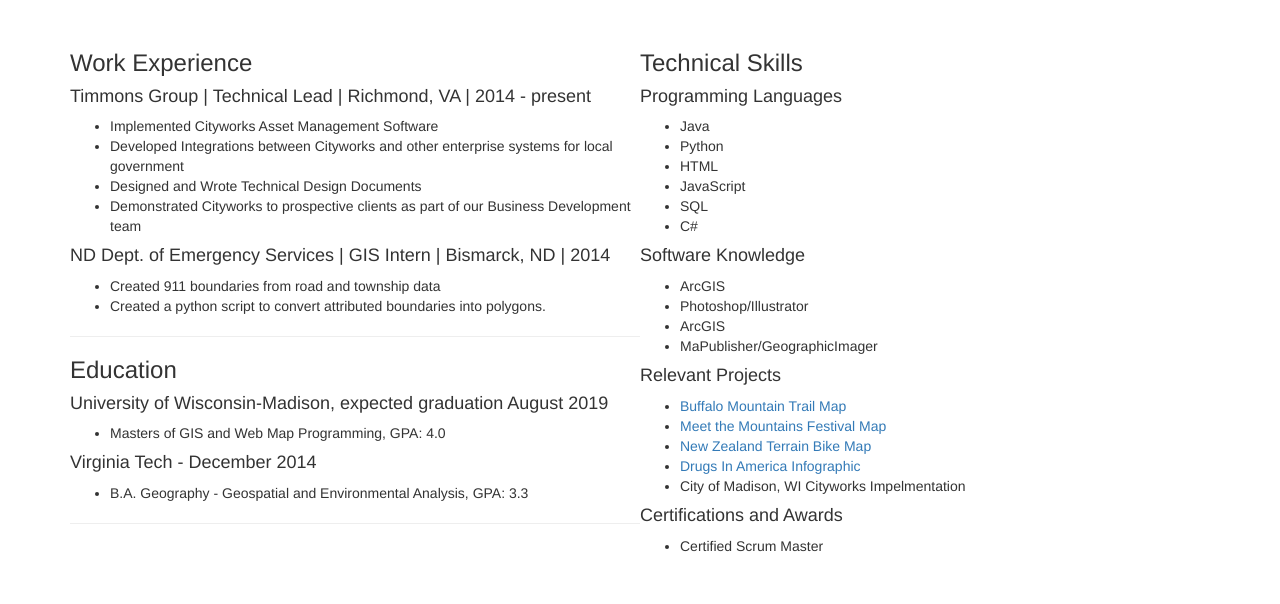
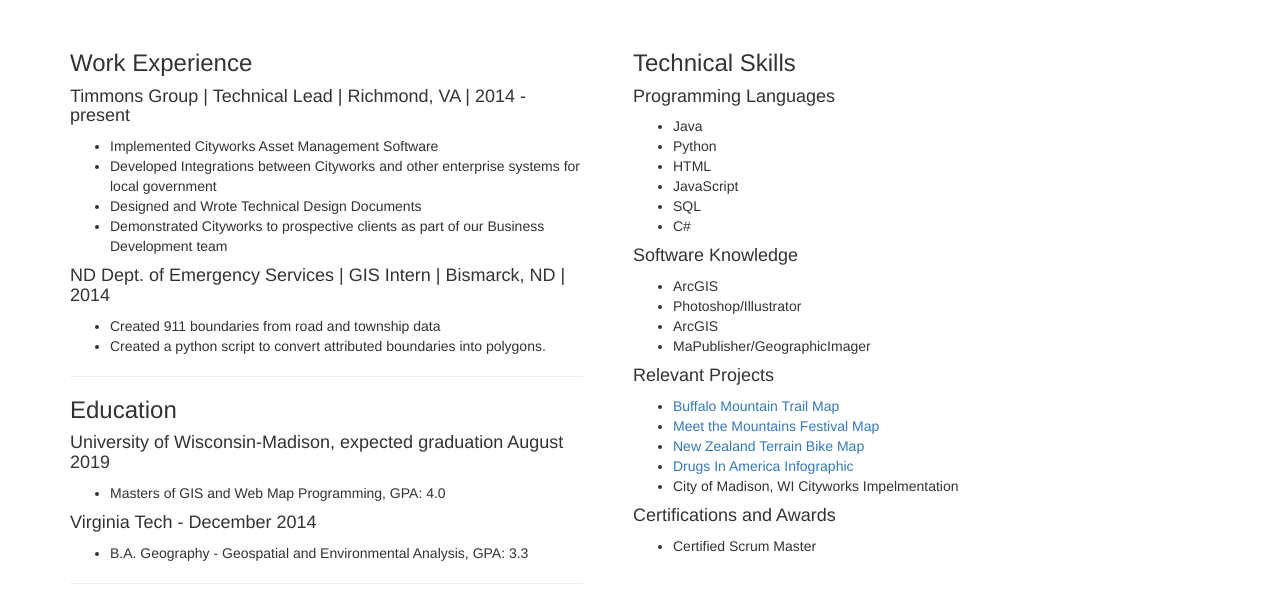
Before and after one commit to Ketchem/Portfolio, a plain HTML site: page resume.html in a window 1280 px wide. Shown: the part 267-871 px from the top of the page. Before the commit the page ends 833 px from the top, so only its background shows below. Drawn offline with Linux system fonts and the light colour scheme.

Commit message:
Updated Resume Column Spacing

```diff
--- a/css/style.css
+++ b/css/style.css
@@ -70,7 +70,7 @@
 
 /*********** Banner **********************/
 .jumbotron{
-    background-image: url("../assets/banner3.png");
+    background-image: url("../assets/banner3-100.jpg");
     text-align: left;
 }
 
@@ -84,8 +84,17 @@
 /********** Resume *******************/
 #resume{
     display: flex;
+    flex-wrap: wrap;
 }
 
 .rescol{
-    width:50%
+    width:50%;
 }
+
+#col1{
+    width:45%;
+}
+
+#col2 {
+    padding-left: 50px;
+}
--- a/resume.html
+++ b/resume.html
@@ -40,7 +40,7 @@
     </div>
 
     <div class="container" id = "resume">
-        <div class="rescol">
+        <div class="rescol" id = "col1">
             <h3>Work Experience</h3>
             <h4>Timmons Group | Technical Lead | Richmond, VA | 2014 - present</h4>
             <ul>
@@ -66,7 +66,7 @@
             </ul>
             <hr>
         </div>
-        <div class="rescol">
+        <div class="rescol" id="col2">
             <h3>Technical Skills</h3>
             <h4>Programming Languages</h4>
             <ul>
```
Also changed, not shown: assets/Banner3-100.jpg (added).
